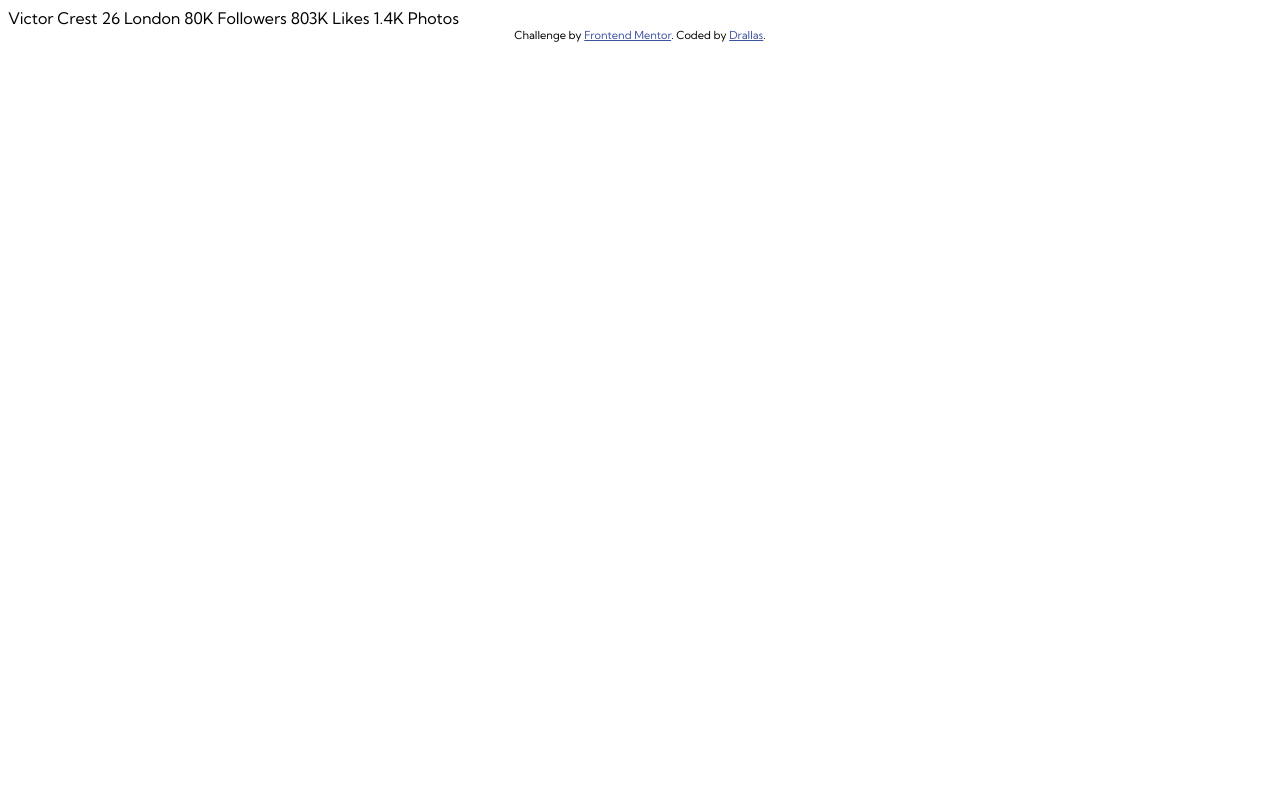
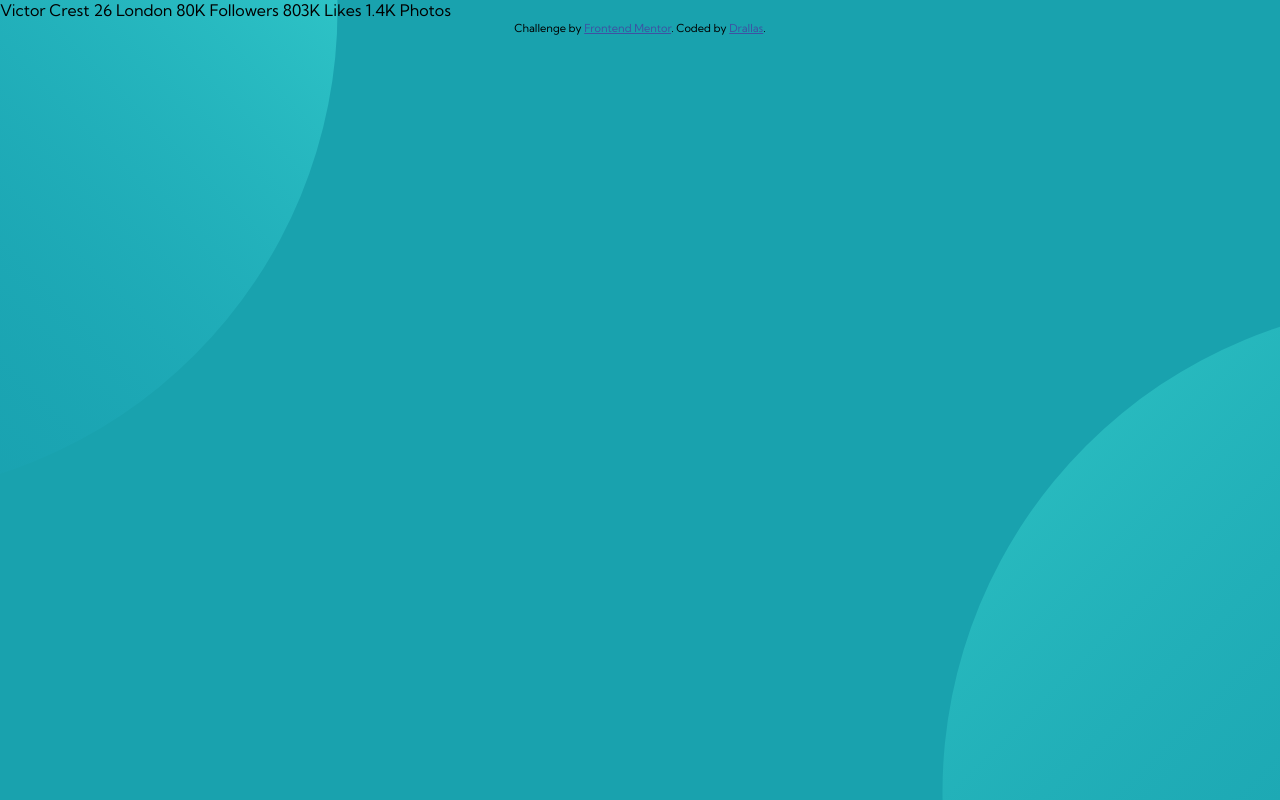
Before and after one commit to Drallas/Profile-Card-Component, a plain HTML site: page index.html in a window 1280 px wide. Drawn offline with Linux system fonts and the light colour scheme.

Commit message:
Setting the background images..

```diff
--- a/index.html
+++ b/index.html
@@ -8,14 +8,14 @@
   <link rel="stylesheet" href="style.css">
 
   <title>Frontend Mentor | Profile card component</title>
+</head>
 
-  <!-- Feel free to remove these styles or customise in your own stylesheet 👍 -->
-  <style>
-    .attribution { font-size: 11px; text-align: center; }
-    .attribution a { color: hsl(228, 45%, 44%); }
-  </style>
-</head>
 <body>
+
+  <!-- Main Section -->
+
+  <main class="container">
+
   Victor Crest
   26
   London
@@ -28,9 +28,14 @@
 
   1.4K
   Photos
+
+      <!-- Footer Section With Attribution -->
   <div class="attribution">
     Challenge by <a href="https://www.frontendmentor.io?ref=challenge" target="_blank">Frontend Mentor</a>.
     Coded by <a href="#">Drallas</a>.
-  </div>
+  </div></main>
+
+
+
 </body>
 </html>
--- a/style.css
+++ b/style.css
@@ -20,6 +20,12 @@ html {
           box-sizing: border-box;
 }
 
+body {
+    margin: 0;
+    padding: 0;
+    line-height: 1.3;
+}
+
 *, *::before, *::after {
   -webkit-box-sizing: inherit;
           box-sizing: inherit;
@@ -29,4 +35,18 @@ html {
 
 body {
     font-family: var(--kumbh-sans);
+    background-color: var(--dark-cyan);
 }
+
+
+/* Main Section */
+.container {
+    height: 100vh;
+    background-image: url(/images/bg-pattern-top.svg), url(/images/bg-pattern-bottom.svg);
+    background-position: left -40rem top -30rem, right -40rem bottom -30rem;
+    background-repeat: no-repeat, no-repeat;
+}
+
+/* Styling for Attribution in the Footer section */
+.attribution { font-size: 11px; text-align: center; }
+.attribution a { color: hsl(228, 45%, 44%); }
```
